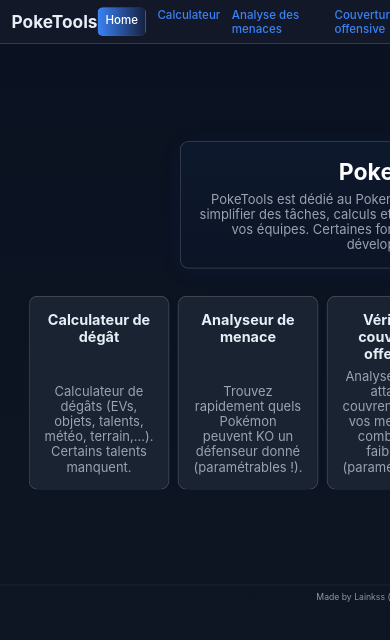
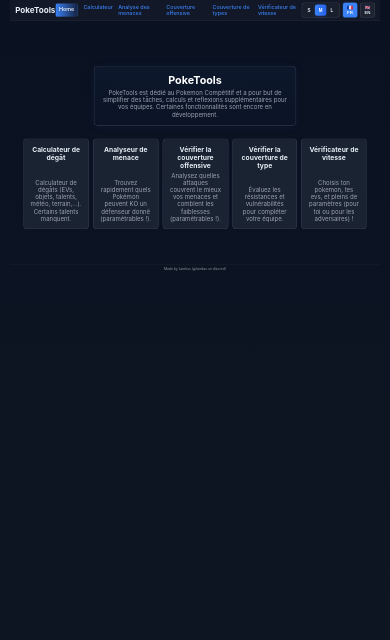
Before and after one commit to lainksss/PokeTools, a React (Vite) app in the folder frontend/: page /#/ in a window 390 px wide. Shown: the top 640 px of the page. Built offline with nearby package versions, Linux system fonts and the light colour scheme; no server answers.

Commit message:
feat: added lots of css to put a better experience for mobile users

```diff
--- a/frontend/src/App.jsx
+++ b/frontend/src/App.jsx
@@ -8,12 +8,52 @@
     try { return localStorage.getItem('ui-scale') || 'normal' } catch { return 'normal' }
   })
 
+  const scaleRef = React.useRef(null)
+  const rootRef = React.useRef(null)
+
   React.useEffect(() => {
     try { localStorage.setItem('ui-scale', scale) } catch {}
   }, [scale])
 
+  React.useEffect(() => {
+    // Map the UI scale buttons to a desktop baseline width so you can
+    // quickly adjust how 'large' the desktop layout is considered for scaling.
+    const desktopWidth = scale === 'small' ? 900 : scale === 'large' ? 1400 : 1100
+    const applyScale = () => {
+      if (!scaleRef.current || !rootRef.current) return
+      const vw = Math.max(document.documentElement.clientWidth, window.innerWidth || 0)
+      if (vw < desktopWidth) {
+        // Compute scale so the desktop baseline maps to the viewport width.
+        // Apply a small multiplier <1 to leave tiny margins and avoid clipping.
+        const s = Math.max(0.28, Math.min(1, (vw / desktopWidth) * 0.95))
+        scaleRef.current.style.width = desktopWidth + 'px'
+        scaleRef.current.style.transformOrigin = 'top center'
+        // Position and translate so the scaled element is visually centered
+        scaleRef.current.style.position = 'relative'
+        scaleRef.current.style.left = '50%'
+        scaleRef.current.style.transform = `translateX(-50%) scale(${s})`
+        rootRef.current.classList.add('preserve-desktop')
+        // hide horizontal overflow while scaled
+        document.documentElement.style.overflowX = 'hidden'
+        document.body.style.overflowX = 'hidden'
+      } else {
+        scaleRef.current.style.transform = ''
+        scaleRef.current.style.width = ''
+        scaleRef.current.style.position = ''
+        scaleRef.current.style.left = ''
+        rootRef.current.classList.remove('preserve-desktop')
+        document.documentElement.style.overflowX = ''
+        document.body.style.overflowX = ''
+      }
+    }
+    applyScale()
+    window.addEventListener('resize', applyScale)
+    return () => window.removeEventListener('resize', applyScale)
+  }, [scale])
+
   return (
-    <div className="app-root">
+    <div className="app-root" ref={rootRef}>
+      <div className="app-scale" ref={scaleRef}>
       <header className="app-header">
         <h1>PokeTools</h1>
         <nav>
@@ -65,6 +105,7 @@
         <Outlet />
       </main>
       <footer className="app-footer">Made by Lainkss (@lainkss on discord)</footer>
+      </div>
     </div>
   )
 }
--- a/frontend/src/styles.css
+++ b/frontend/src/styles.css
@@ -274,6 +274,27 @@
   }
 }
 
+/* Apply a large vertical space to any graph-like container when preserving
+   the desktop layout on mobile so charts render without vertical clipping. */
+@media (max-width: 1000px) {
+  .app-root.preserve-desktop .chart,
+  .app-root.preserve-desktop .chart-container,
+  .app-root.preserve-desktop .graph,
+  .app-root.preserve-desktop .graph-container,
+  .app-root.preserve-desktop .results-section,
+  .app-root.preserve-desktop .results-panel,
+  .app-root.preserve-desktop .threats-results,
+  .app-root.preserve-desktop .threats-right,
+  .app-root.preserve-desktop .coverage-graph,
+  .app-root.preserve-desktop .type-coverage-info,
+  .app-root.preserve-desktop .speed-chart,
+  .app-root.preserve-desktop .chart-wrap,
+  .app-root.preserve-desktop canvas,
+  .app-root.preserve-desktop svg {
+    min-height: 120vh !important;
+  }
+}
+
 /* Portrait-specific: render the desktop layout scaled to fit portrait phone width.
    This targets portrait orientation and will override previous mobile rules.
    It scales the main content so the user sees the same layout as desktop, but
@@ -398,6 +419,112 @@
   transition: background 0.15s, color 0.15s, transform 0.08s;
 }
 
+/*
+  Mobile-only JS scaling override
+  - When JS wants to preserve the desktop layout on small viewports it will
+    add `.preserve-desktop` to `.app-root` and apply an inline `transform` on
+    `.app-scale`. These rules neutralize earlier CSS transforms and ensure the
+    inner wrapper has the desktop baseline width so the JS scale is accurate.
+*/
+@media (max-width: 820px) {
+  .app-root.preserve-desktop {
+    /* Neutralize any transform applied to root by earlier rules */
+    -webkit-transform: none !important;
+    transform: none !important;
+    margin-left: auto;
+    margin-right: auto;
+    width: 100% !important;
+    overflow-x: hidden;
+     /* Do not change panel min-width here — keep desktop proportions intact
+       so the inner layout isn't compressed. JS scaling will visually resize. */
+  }
+
+  .app-root.preserve-desktop .app-scale {
+    /* Desktop baseline width: JS will set inline width as well. Keep origin centered. */
+    width: 1100px;
+    transform-origin: top center;
+    transition: transform 160ms ease;
+    /* Remove auto margins: JS will position/translate to center visually */
+    margin: 0;
+    position: relative;
+  }
+
+  /* Ensure nothing else clips the scaled content */
+  html, body {
+    overflow-x: hidden;
+  }
+}
+
+/* When preserve-desktop is active on small viewports, restore the desktop
+   panels grid so the three-column layout is preserved (then JS visually
+   scales the whole `.app-scale` to fit). This prevents the CSS mobile
+   media queries from stacking the panels. */
+@media (max-width: 820px) {
+  .app-root.preserve-desktop .panels-container {
+    grid-template-columns: minmax(var(--panel-min-width, 280px), 1fr) auto minmax(var(--panel-min-width, 280px), 1fr) !important;
+    grid-template-rows: none !important;
+     /* Keep a reasonable minimum height so panels don't collapse on small
+       devices. User requested a min between 150-200px; choose 160px here. */
+     min-height: 120vh;
+  }
+
+  .app-root.preserve-desktop .panel-middle {
+    order: 0 !important;
+  }
+
+  /* Ensure any mobile-specific single-column rules are overridden */
+  .app-root.preserve-desktop .panels-container > * {
+    width: auto !important;
+  }
+}
+
+/* Improve touch comfort for stat tables when using preserved-desktop layout */
+@media (max-width: 820px) {
+  .app-root.preserve-desktop .stats-header,
+  .app-root.preserve-desktop .stats-row {
+    /* Keep original desktop column proportions so content isn't compressed */
+    grid-template-columns: 100px 80px 100px 90px 80px !important;
+    gap: 12px;
+    padding: 8px;
+  }
+
+  /* Slightly increase vertical padding inside panels for more breathing room */
+  .app-root.preserve-desktop .panel-left,
+  .app-root.preserve-desktop .panel-right,
+  .app-root.preserve-desktop .panel-middle,
+  .app-root.preserve-desktop .pokemon-panel,
+  .app-root.preserve-desktop .results-panel {
+    padding-top: 24px !important;
+    padding-bottom: 24px !important;
+  }
+
+  .app-root.preserve-desktop .stats-row {
+    border-radius: 8px;
+  }
+
+  .app-root.preserve-desktop .stat-col {
+    font-size: 15px;
+  }
+
+  .app-root.preserve-desktop .stat-col input,
+  .app-root.preserve-desktop .stat-col select {
+    font-size: 15px;
+    padding: 8px 10px;
+    min-height: 40px;
+    border-radius: 6px;
+  }
+
+  /* Ensure the inputs don't shrink below a touch-friendly size */
+  .app-root.preserve-desktop .stats-table input[type="number"] {
+    min-width: 56px;
+  }
+
+  /* Add small extra spacing between rows for clarity */
+  .app-root.preserve-desktop .stats-table {
+    gap: 8px;
+  }
+}
+
 .scale-button:hover {
   background: rgba(255,255,255,0.04);
   transform: translateY(-1px);
@@ -490,6 +617,15 @@
   border-top: 1px solid var(--border);
   margin-top: 20px;
 }
+
+/* Fix footer positioning on mobile preserve-desktop */
+@media (max-width: 820px) {
+  .app-root.preserve-desktop .app-footer {
+    margin-top: 0;
+    padding: 6px 8px;
+    font-size: 10px;
+  }
+}
 .home-blocks-row {
   align-items: stretch;
 }
@@ -504,6 +640,15 @@
   flex-direction: column;
   padding: var(--gap);
   gap: var(--gap);
+}
+
+/* On mobile preserve-desktop, ensure pages fill available height */
+@media (max-width: 820px) {
+  .app-root.preserve-desktop .calculate-page,
+  .app-root.preserve-desktop .threats-page {
+    min-height: calc(100vh - 80px);
+    height: auto;
+  }
 }
 
 .panels-container {
```
